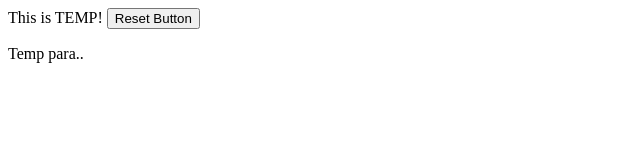
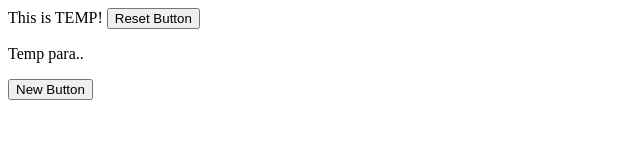
Before and after one commit to vaibhav555s/Sample1, a plain HTML site: page temp1.html in a window 1280 px wide. Shown: the whole page, without its empty margins (0-640 px from the left). Drawn offline with Linux system fonts and the light colour scheme.

Commit message:
new button

```diff
--- a/temp1.html
+++ b/temp1.html
@@ -9,5 +9,6 @@
     This is TEMP!
     <button>Reset Button</button>
     <p>Temp para..</p>
+    <button>New Button</button>
 </body>
 </html>
```
